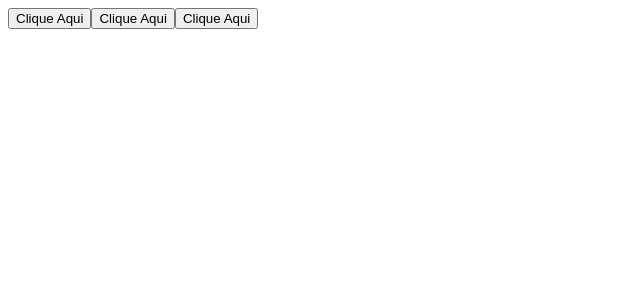
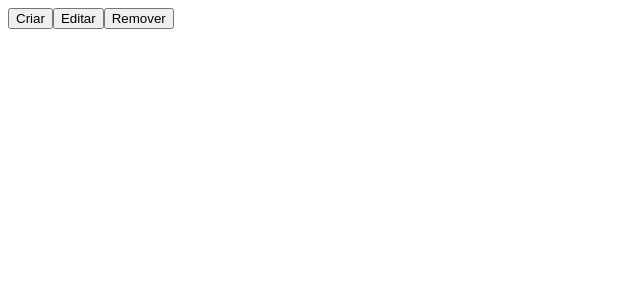
Before and after one commit to LuizGarbini/fundamentos-react-rocketseat, a React (Vite) app: page / in a window 1280 px wide. Shown: the top 300 px of the page, without its empty margins (0-640 px from the left). Built offline with nearby package versions, Linux system fonts and the light colour scheme.

Commit message:
Passando Propriedades Para O Componente

```diff
--- a/package.json
+++ b/package.json
@@ -14,6 +14,7 @@
     "react-dom": "^19.0.0"
   },
   "devDependencies": {
+    "@biomejs/biome": "1.9.4",
     "@types/react": "^19.0.10",
     "@types/react-dom": "^19.0.4",
     "@vitejs/plugin-react": "^4.3.4",
--- a/src/App.tsx
+++ b/src/App.tsx
@@ -3,9 +3,9 @@ import { Button } from "./components/button"
 export function App(){
   return (
     <div>
-      <Button />
-      <Button />
-      <Button />
+      <Button name="Criar" />
+      <Button name="Editar" />
+      <Button name="Remover" />
     </div>
   )
 }
--- a/src/components/button.tsx
+++ b/src/components/button.tsx
@@ -1,3 +1,8 @@
-export function Button(){
-  return <button>Clique Aqui</button>
+type Props = {
+	name: string;
+};
+
+export function Button({ name }: Props) {
+	// biome-ignore lint/a11y/useButtonType: <explanation>
+	return <button>{name}</button>;
 }
```
Also changed, not shown: biome.json (added, +30 -0 lines), 1 other file (tests, documents, lock files or other folders).
